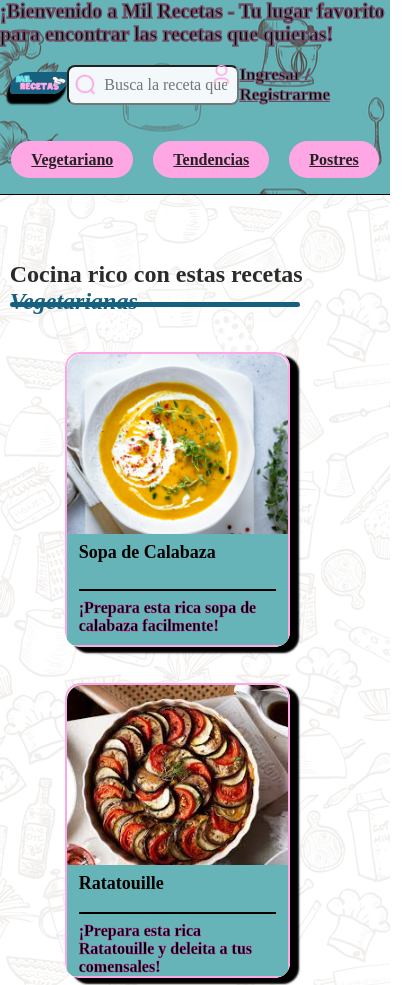
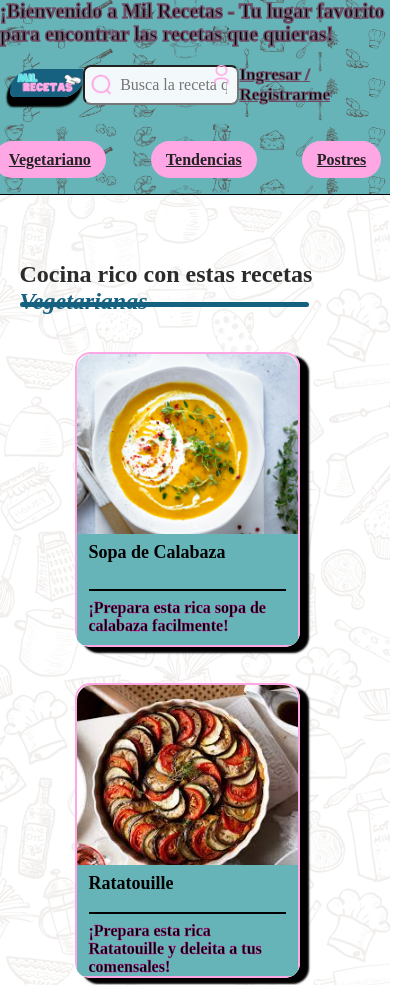
Before and after one commit to Jorgecabj/-Mil-Recetas-, a plain HTML site: page index.html in a window 390 px wide. Shown: the top 985 px of the page, 411 px wide, since content can reach past the window. Drawn offline with Linux system fonts and the light colour scheme.

Commit message:
Agregue media para que sea responsivo

```diff
--- a/css/index.css
+++ b/css/index.css
@@ -1,7 +1,5 @@
-:root{
-    --bg-input-color: #a3a3a3;
-
-}
+/* CSS que aplica al Body (Header, Nav y Footer) */
+/* Derechos reservados al Grupo 4 : Matias Abel Cortés, Héctor Salvador Guzmán, Bárbara Marisol Garro, Ceballos Jorge */
 
 body {
     position: relative;
@@ -27,9 +25,9 @@ body::before {
 }
 
 .container {
-    width: 95%; /* Ocupa el 95% del ancho del viewport, dando un poco de margen a los lados */
-    max-width: 1200px; /* No crece más de 1200px para evitar que en pantallas grandes el contenido se estire demasiado */
-    margin: auto; /* Centra el contenedor horizontalmente en la página */
+    width: 95%;
+    max-width: 1200px;
+    margin: auto;
 }
 
 
@@ -37,10 +35,11 @@ body::before {
 
 .hea-nav{
     background-image: url(../img/fondodis.png);
-    background-size: center;
+    background-size: contain;
     background-position: center;
 }
 
+/* Header */
 
 .header{
     display: flex;
@@ -66,7 +65,6 @@ nav{
 }
 
 .nav-top{
-    height: 75px;
     justify-content: space-between;
     align-items: center;
     height: 75px;
@@ -103,7 +101,6 @@ nav{
 
 .search-wrap{
     display: flex;
-    justify-content: space-between;
     align-items: center;
     height: 70px;
 }
@@ -131,9 +128,6 @@ nav{
     display: block;
     width: 25px;
     height: 25px;
-}
-
-.search::before{
     top:8px;
     left: 6px;
     background: url(../img/search.png) no-repeat;
--- a/css/main.css
+++ b/css/main.css
@@ -1,9 +1,5 @@
-/* main */
-/* floor_vegetarianos & tendencias & Postres */
-
-section {
-    margin-top: 50px;
-}
+/* CSS que aplica al Section (Main (lista de recetas)) */
+/* Derechos reservados al Grupo 4 : Matias Abel Cortés, Héctor Salvador Guzmán, Bárbara Marisol Garro, Ceballos Jorge */
 
 
 .floor {
@@ -86,7 +82,7 @@ section {
 }
 
 .goods li:hover{
-    transform: translateY(-30px);
+    transform: translateY(-20px);
 }
 
 .goods li .picture {
@@ -115,12 +111,10 @@ section {
     color: #000000;
     padding: 0 12px;
     background-color: #66b4b8;
-    text-decoration: none;
 }
 
 .good_title{
     font-size: large;
-    text-decoration: none;
 }
 
 .good_title,
--- a/css/media.css
+++ b/css/media.css
@@ -1,23 +1,40 @@
-/* Media queries para dispositivos pequeños (móviles) */
-@media (max-width: 768px) {
-    .logo {
-        width: 30%; /* Más grande en dispositivos pequeños */
+/* CSS que aplica al Section (Main (lista de recetas)) */
+/* Derechos reservados al Grupo 4 : Matias Abel Cortés, Héctor Salvador Guzmán, Bárbara Marisol Garro, Ceballos Jorge */
+
+/* Estilos para dispositivos móviles */
+@media only screen and (max-width: 768px) {
+    .container {
+        width: 90%;
     }
 
-    .nav-top {
-        flex-direction: column;
-        align-items: center;
+    .logo {
+        width: 30%;
     }
 
     .search {
-        width: 90%; /* Aprovecha más espacio para la búsqueda */
-    }
-
-    .subnav .w li {
-        margin-right: 10px; /* Menos margen entre elementos */
+        width: 250px;
     }
 
     .subnav a {
-        margin-left: 10px; /* Menos margen */
+        padding: 10px 15px;
+        margin-left: 15px;
     }
 }
+
+/* Estilos para tabletas */
+@media only screen and (min-width: 769px) and (max-width: 1024px) {
+    .container {
+        width: 80%;
+    }
+}
+
+/* Estilos para computadores y pantallas más grandes */
+@media only screen and (min-width: 1025px) {
+    .container {
+        width: 100%;
+    }
+
+    .search {
+        width: 450px;
+    }
+}
```
